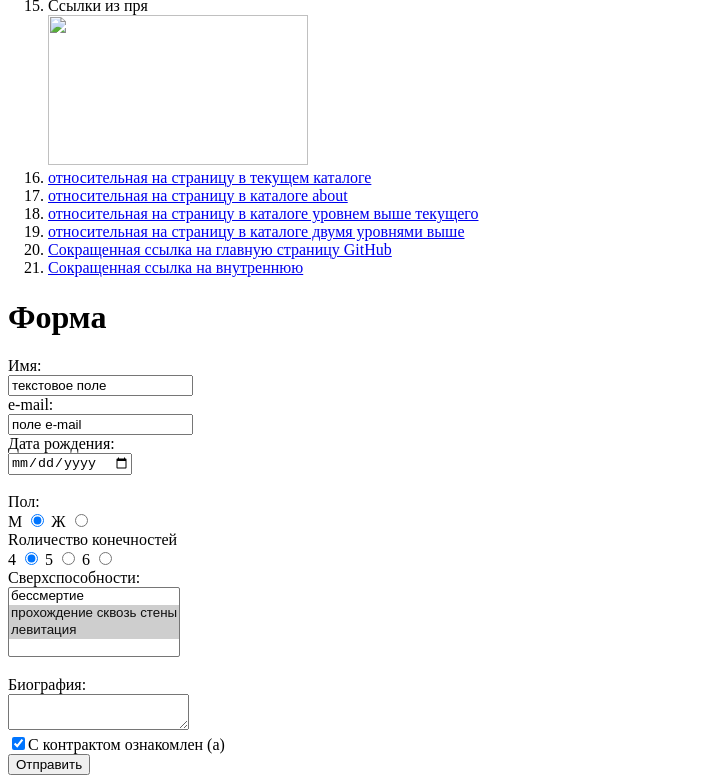
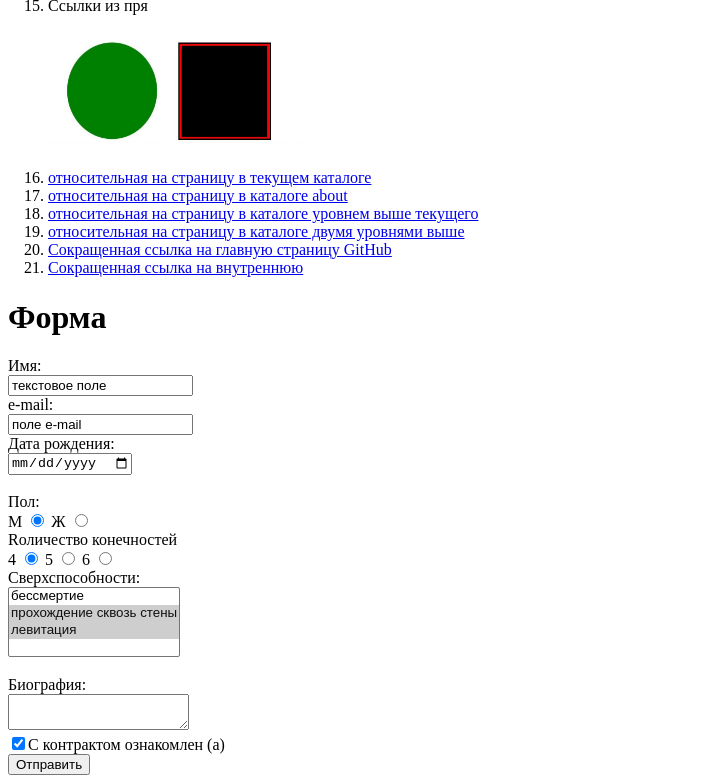
Before and after one commit to DmitriyVladarchuk/DmitriyVladarchuk.github.io, a plain HTML site: page index.html in a window 1280 px wide. Shown: the part 1121-1904 px from the top of the page, without its empty margins (0-703 px from the left). Drawn offline with Linux system fonts and the light colour scheme.

Commit message:
Update index.html

```diff
--- a/index.html
+++ b/index.html
@@ -33,7 +33,7 @@
             <li><p>Контекстная ссылка в <a href="https://kubsu.ru/">тексте абзаца</a></p></li>
             <li> <a href="https://kubsu.ru/" ><img src="img/logo_kubsu.jpg" alt="Кубгу"></a>  </li>
             <li>Ссылки из пря<br>
-                <img src="map.jpg" usemap="f1" width="260" height="150">
+                <img src="img/map.jpg" usemap="f1" width="260" height="150">
                 <map name="f1">
                     <area shape="rect" coords="25,25,125,125" href="https://kubsu.ru/">
                     <area shape="circle" coords="200,75,50" href="https://kubsu.ru/">
```
